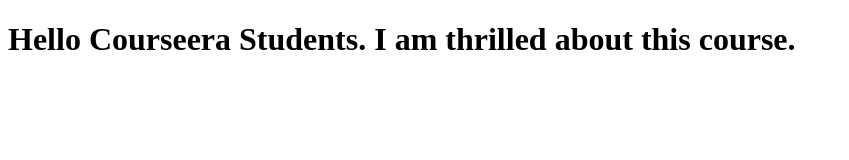
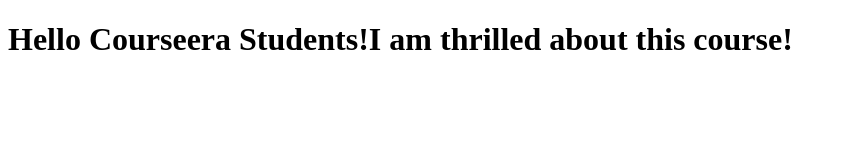
Before and after one commit to PriyaKadake/courseera-test, a plain HTML site: page index.html in a window 1280 px wide. Shown: the whole page, without its empty margins (0-849 px from the left). Drawn offline with Linux system fonts and the light colour scheme.

Commit message:
Next version of web file.

```diff
--- a/index.html
+++ b/index.html
@@ -5,6 +5,6 @@
     <title>Hello Courseera</title>
   </head>
   <body>
-    <h1>Hello Courseera Students. I am thrilled about this course.</h1>
+    <h1>Hello Courseera Students!I am thrilled about this course!</h1>
   </body>
 </html>
```
